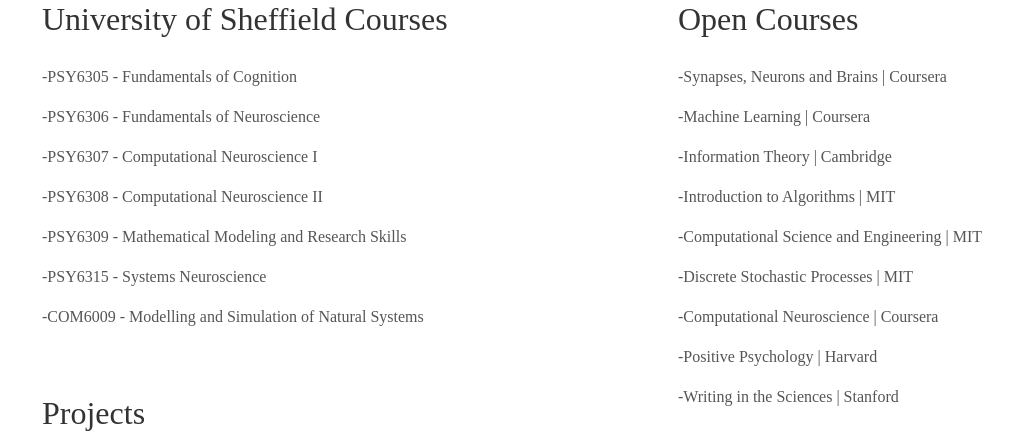
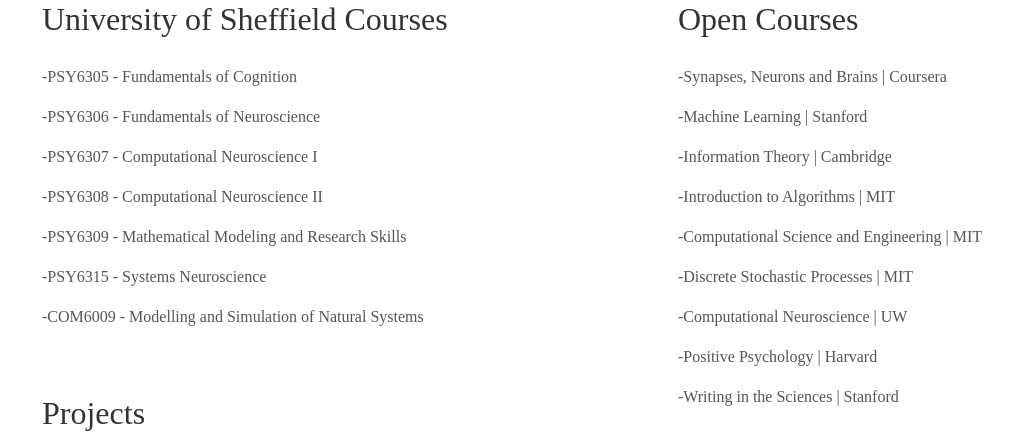
Before and after one commit to ZhengYuen/zhengyuen.github.io, a Jekyll site: the page built from index.html, in a window 1280 px wide and 900 px high, scrolled down 2259 px. Shown: the part 152-585 px from the top of the window, without its empty margins (128-1151 px from the left). Built offline with Jekyll 4.4.1, drawn with Linux system fonts in a browser that asks for light colours; some web fonts are replaced.

Commit message:
Update cv_about.html

```diff
--- a/_includes/cv_about.html
+++ b/_includes/cv_about.html
@@ -437,12 +437,12 @@
           <!--Open Courses-->
           <h2 align="left">Open Courses</h2>
           <p align="left">-Synapses, Neurons and Brains | Coursera</p>
-          <p align="left">-Machine Learning | Coursera</p>
+          <p align="left">-Machine Learning | Stanford</p>
           <p align="left">-Information Theory | Cambridge</p>
           <p align="left">-Introduction to Algorithms | MIT</p>
           <p align="left">-Computational Science and Engineering | MIT</p>
           <p align="left">-Discrete Stochastic Processes | MIT</p>
-          <p align="left">-Computational Neuroscience | Coursera</p>
+          <p align="left">-Computational Neuroscience | UW</p>
           <p align="left">-Positive Psychology | Harvard</p>
           <p align="left">-Writing in the Sciences | Stanford</p>
           <hr>
```
